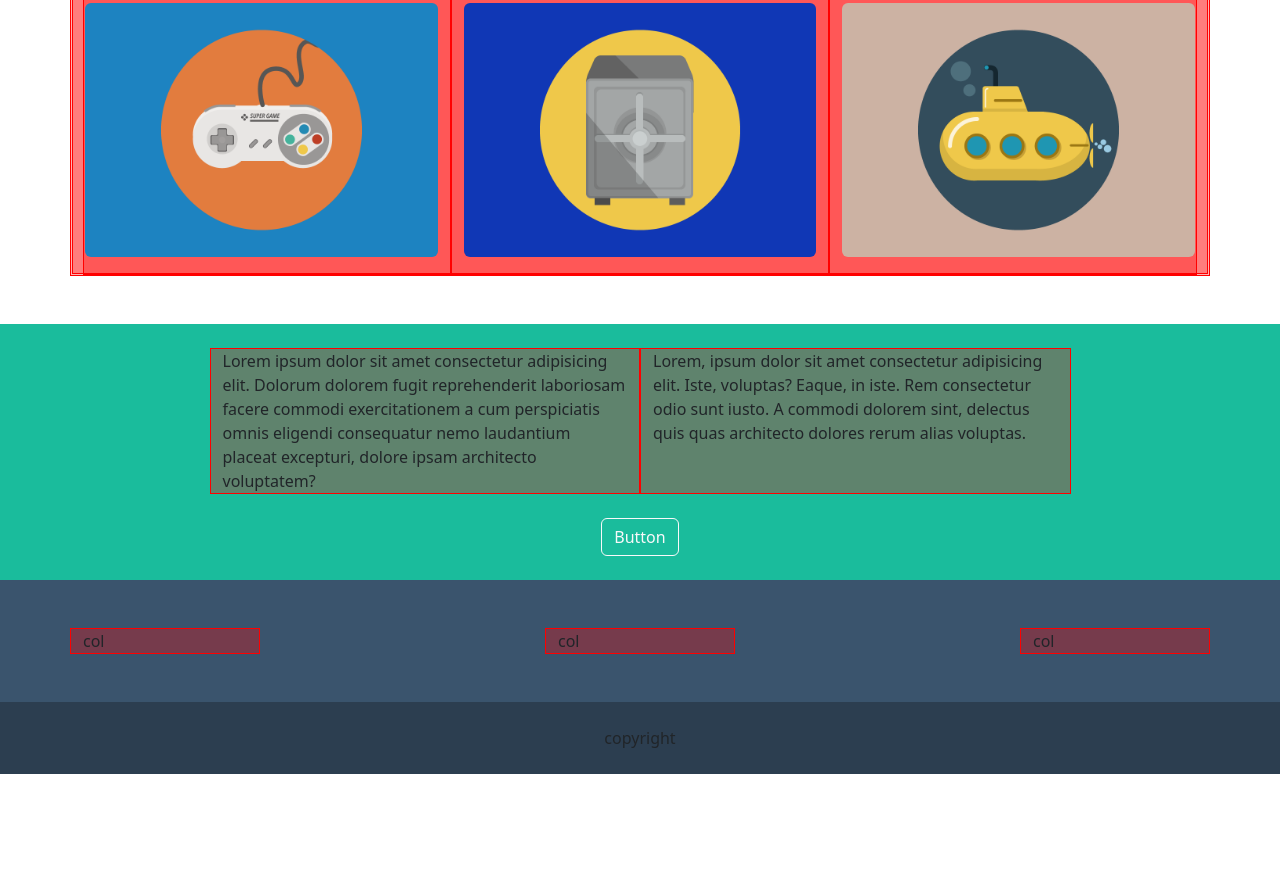
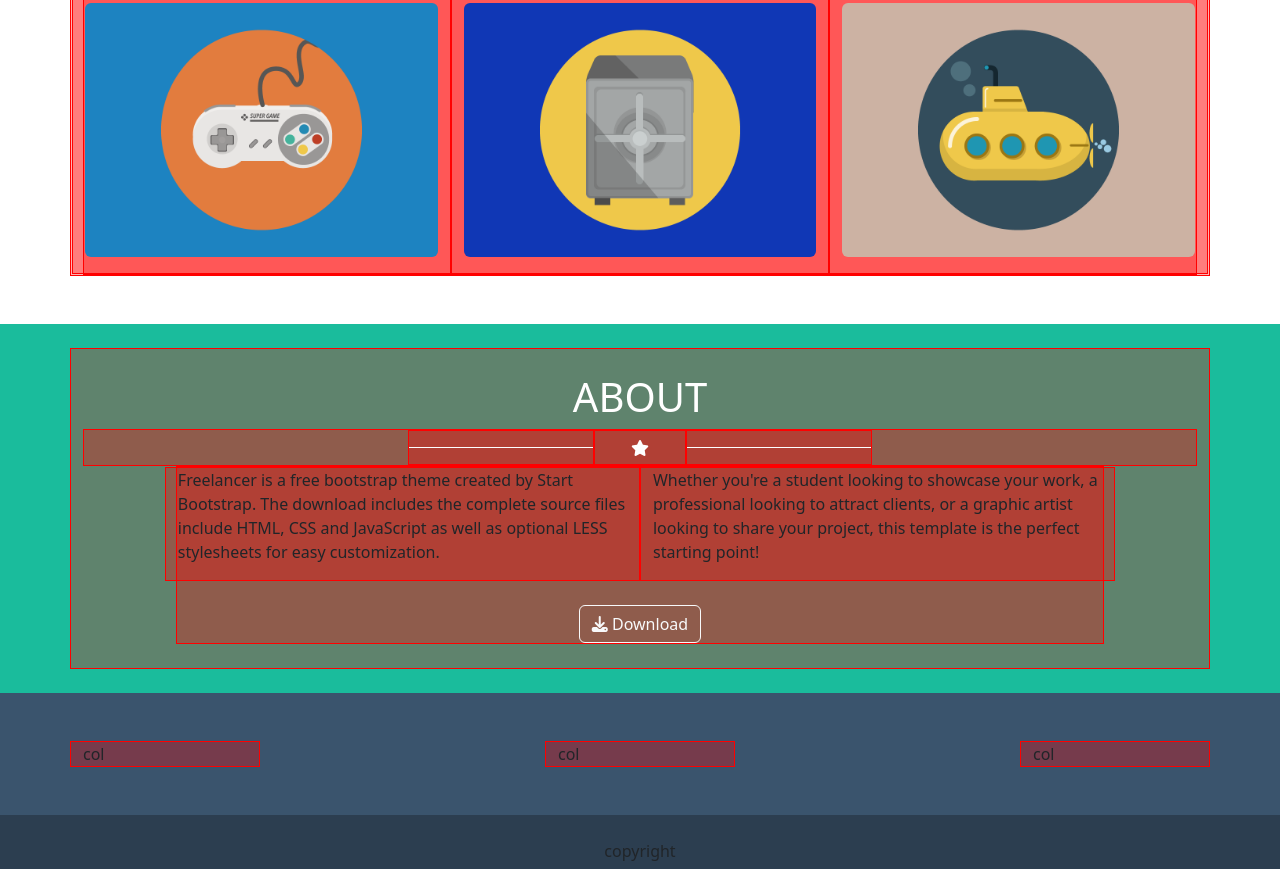
Before and after one commit to AndreaLivornese/html-css-bootstrap-freelancer, a plain HTML site: page index.html in a window 1280 px wide. Shown: the part 971-1840 px from the top of the page. Before the commit the page ends 1745 px from the top, so only its background shows below. Drawn offline with nearby package versions, Linux system fonts and the light colour scheme.

Commit message:
stilizzazione sezione about

```diff
--- a/index.html
+++ b/index.html
@@ -66,7 +66,7 @@
     <section class="py-5">
         <div class="container  d-flex flex-column align-items-center">
 
-            <h1 class="text-black text-uppercase ">start bootstrap</h1>
+            <h1 class="text-black text-uppercase ">portfolio</h1>
 
             <div class="col-12 d-flex justify-content-center ">
                 <div class="col-2">
@@ -108,14 +108,41 @@
     <!-- section about -->
 
     <section id="about" class="py-4">
-        <div class="container">
-            <div class="w-75 ms-auto me-auto">
-                <div class="row justify-content-between">
-                    <div class="col-12 col-md-6">Lorem ipsum dolor sit amet consectetur adipisicing elit. Dolorum dolorem fugit reprehenderit laboriosam facere commodi exercitationem a cum perspiciatis omnis eligendi consequatur nemo laudantium placeat excepturi, dolore ipsam architecto voluptatem?</div>
-                    <div class="col-12 col-md-6">Lorem, ipsum dolor sit amet consectetur adipisicing elit. Iste, voluptas? Eaque, in iste. Rem consectetur odio sunt iusto. A commodi dolorem sint, delectus quis quas architecto dolores rerum alias voluptas.</div>
+        <div class="container d-flex flex-column align-items-center py-4">
+
+            <h1 class="text-white text-uppercase ">about</h1>
+
+            <div class="col-12 d-flex justify-content-center ">
+                <div class="col-2">
+                    <hr class="text-white opacity-100 ">
+                </div>
+                <div class="col-1 text-center d-flex  align-items-center  justify-content-center ">
+                    <i class="text-white fa-solid fa-star"></i>
+                </div>
+                <div class="col-2">
+                    <hr class="text-white opacity-100 ">
+                </div>
+            </div>
+
+
+            <div class="col-10">
+                <div class="row">
+                    <div class="col-12 col-md-6">
+                        <p>
+                            Freelancer is a free bootstrap theme created by Start Bootstrap. The download includes the complete source files include HTML, CSS and JavaScript as well as optional LESS stylesheets for easy customization.
+                        </p>
+                    </div>
+                    <div class="col-12 col-md-6">
+                        <p>
+                            Whether you're a student looking to showcase your work, a professional looking to attract clients, or a graphic artist looking to share your project, this template is the perfect starting point!
+                        </p>
+                    </div>
                 </div>
                 <div class="text-center mt-4">
-                    <button type="button" class="btn btn-outline-light">Button</button>
+                    <button type="button" class="btn btn-outline-light">
+                        <i class="fa-solid fa-download"></i>
+                        Download
+                    </button>
                 </div>
             </div>
         </div>
```
